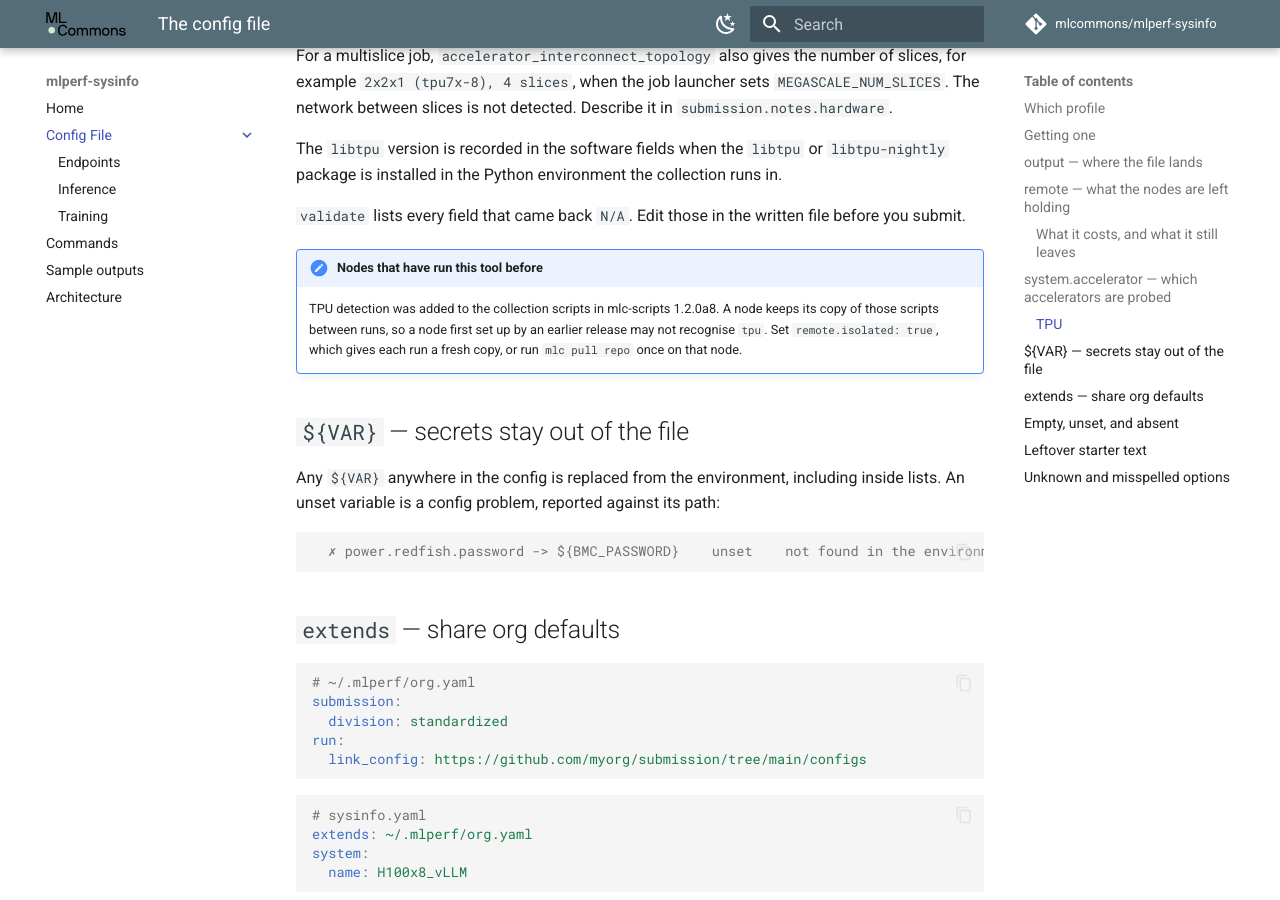
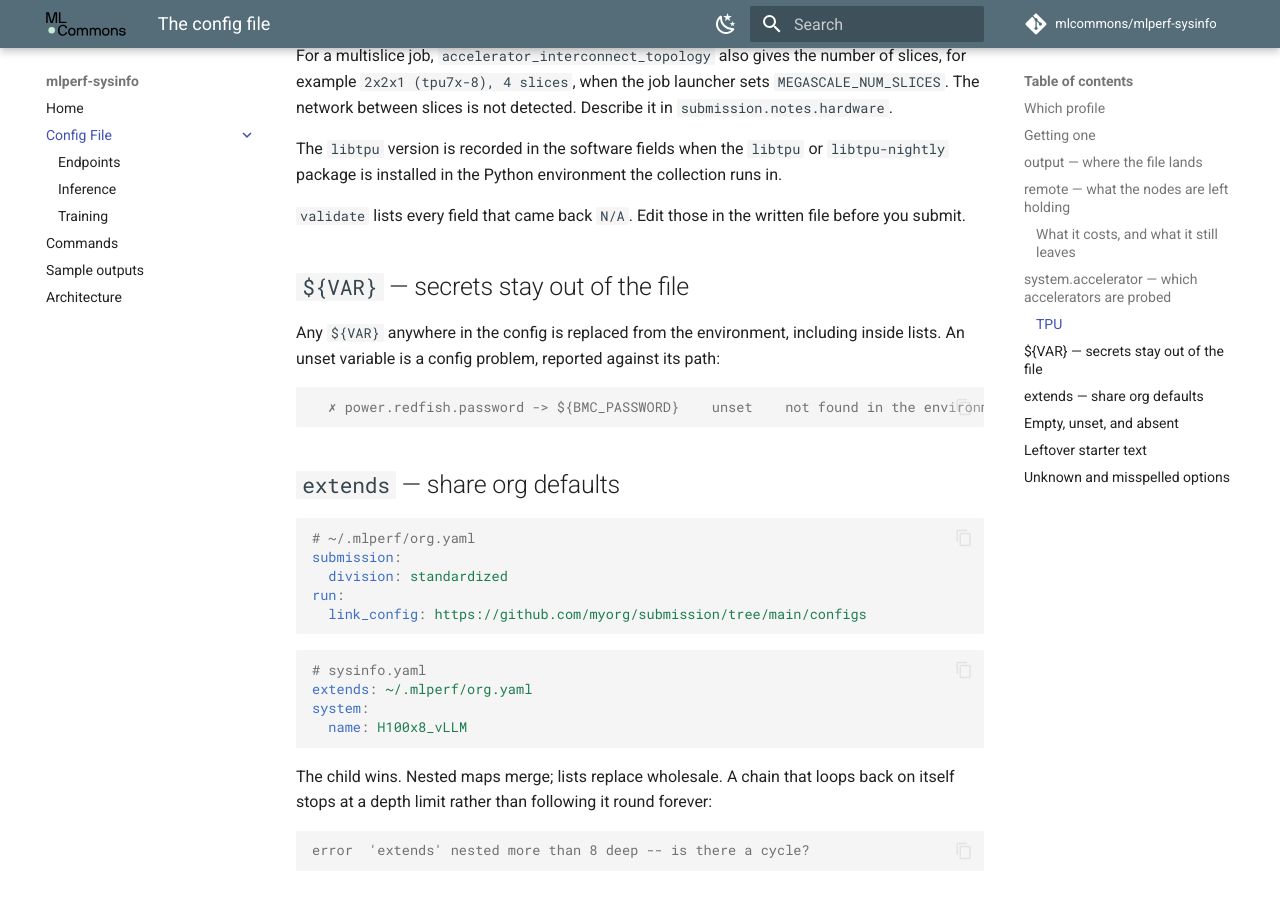
Before and after one commit to mlcommons/mlperf-sysinfo, an MkDocs documentation site: the page built from docs/configuration/index.md, in a window 1280 px wide and 900 px high, scrolled down 4252 px. Built offline with MkDocs 1.6.1 and Material for MkDocs 9.7.7, drawn with Linux system fonts in a browser that asks for light colours; comment, search, counter and statistics services are not loaded.

Commit message:
Remove the note on nodes set up by an earlier release
Requested. Docs only.

Co-Authored-By: Claude Opus 5.5 (1M context) <noreply@anthropic.com>

```diff
--- a/docs/configuration/index.md
+++ b/docs/configuration/index.md
@@ -175,13 +175,6 @@ runs in.
 `validate` lists every field that came back `N/A`. Edit those in the written
 file before you submit.
 
-!!! note "Nodes that have run this tool before"
-    TPU detection was added to the collection scripts in mlc-scripts 1.2.0a8.
-    A node keeps its copy of those scripts between runs, so a node first set
-    up by an earlier release may not recognise `tpu`. Set `remote.isolated:
-    true`, which gives each run a fresh copy, or run `mlc pull repo` once on
-    that node.
-
 ## `${VAR}` — secrets stay out of the file
 
 Any `${VAR}` anywhere in the config is replaced from the environment, including
```
